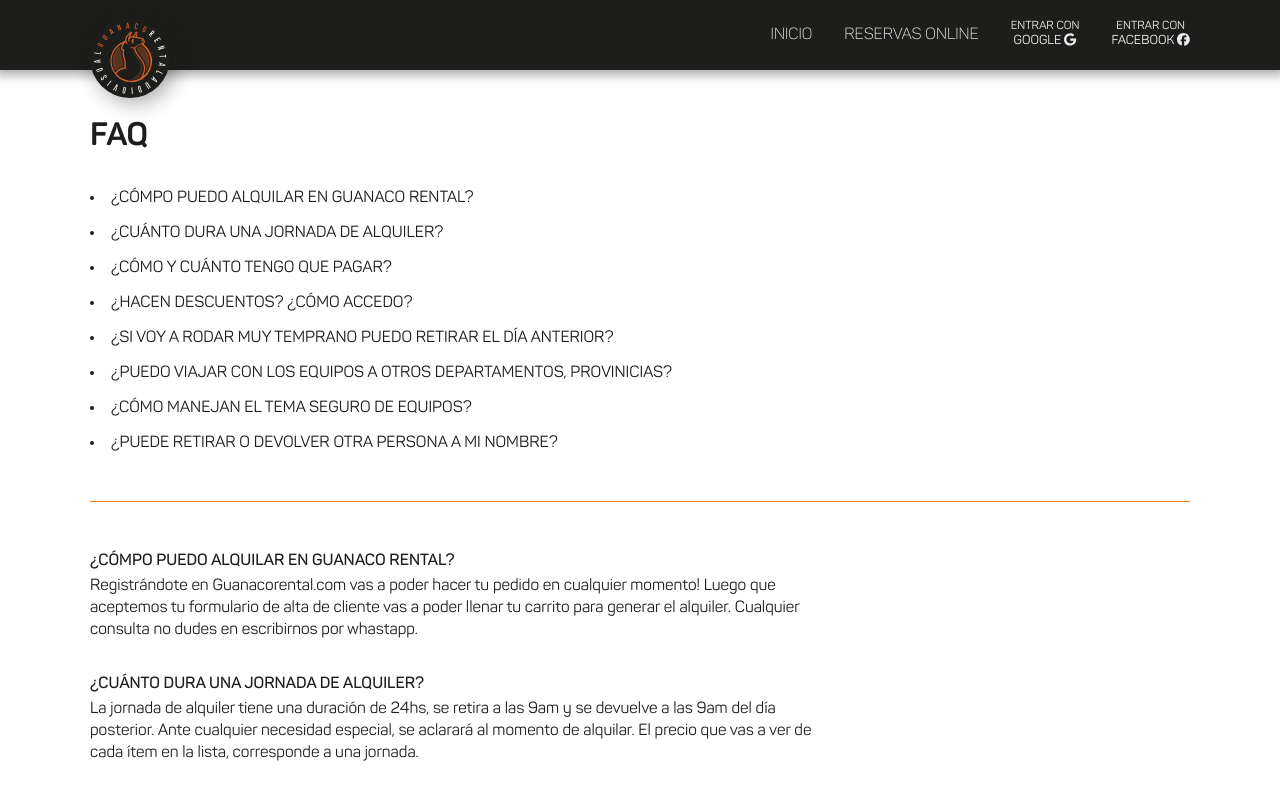
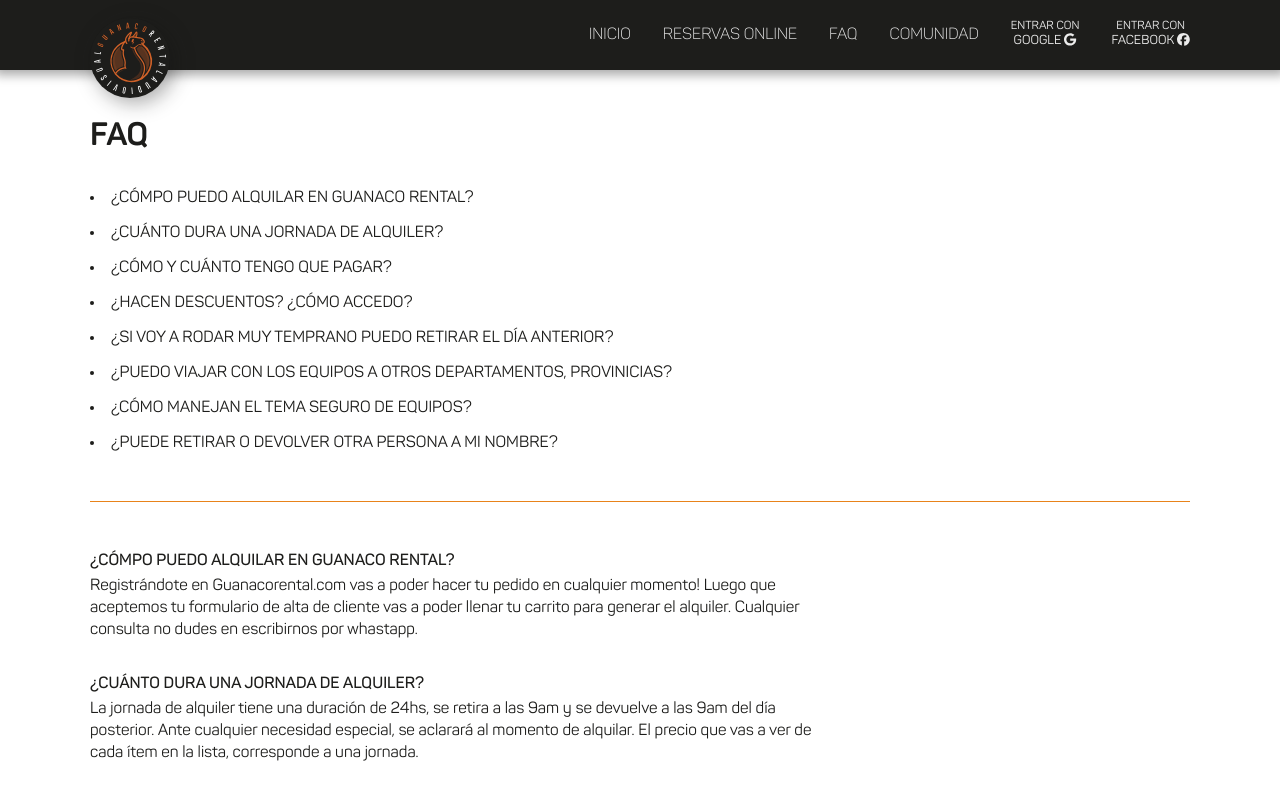
Before and after one commit to Facupelli/guanaco-rental, a Next.js app in the folder guanaco-rental/: page /faq in a window 1280 px wide. Shown: the top 794 px of the page. Built offline with nearby package versions, Linux system fonts and the light colour scheme; no server answers.

Commit message:
fix faq & community nav

```diff
--- a/guanaco-rental/pages/faq/index.js
+++ b/guanaco-rental/pages/faq/index.js
@@ -1,5 +1,6 @@
 import Head from "next/head";
 import Nav from "../../components/Nav/Nav";
+import NavLink from "../../components/Nav/NavLink/NavLink";
 import s from "../../styles/FaqPage.module.scss";
 
 export default function FaqPage() {
@@ -9,7 +10,14 @@ export default function FaqPage() {
         <title>Guanaco FAQ</title>
         <link rel="icon" href="/logo-favicon.ico" />
       </Head>
-      <Nav route="faq" />
+      <Nav>
+        <li>
+          <NavLink href="/faq" name="FAQ" />
+        </li>
+        <li>
+          <NavLink href="/community" name="COMUNIDAD" />
+        </li>
+      </Nav>
       <main className={s.main}>
         <h1>FAQ</h1>
         <ul className={s.index}>
```
Also changed, not shown: guanaco-rental/pages/community/index.js (+9 -1 lines).
